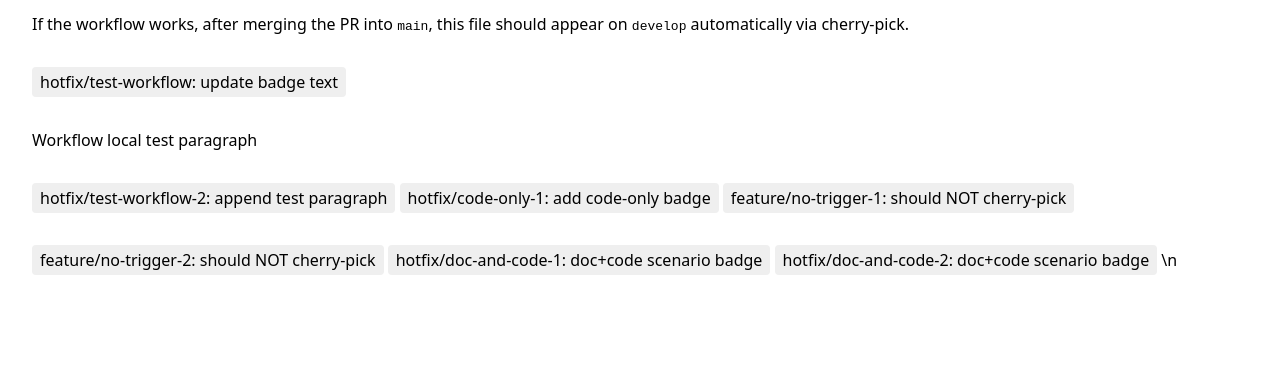
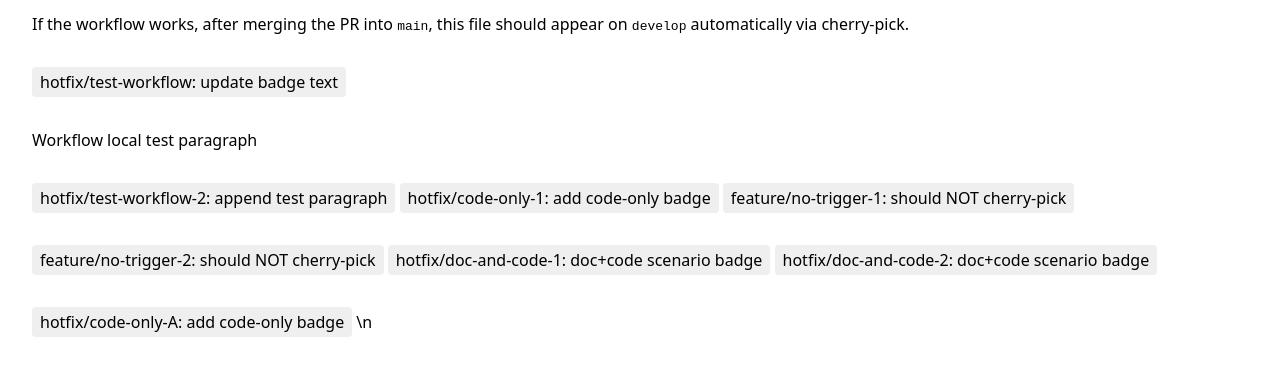
Before and after one commit to motez-trino/cherry-picking-workflow, a plain HTML site: page index.html in a window 1280 px wide. Shown: the part 129-504 px from the top of the page. Drawn offline with Linux system fonts and the light colour scheme.

Commit message:
hotfix: add code-only-A badge to index.html

```diff
--- a/index.html
+++ b/index.html
@@ -22,5 +22,6 @@
     <p class="badge">feature/no-trigger-2: should NOT cherry-pick</p>
     <p class="badge">hotfix/doc-and-code-1: doc+code scenario badge</p>
     <p class="badge">hotfix/doc-and-code-2: doc+code scenario badge</p>
+    <p class="badge">hotfix/code-only-A: add code-only badge</p>
   </body>
 </html>\n    <!-- hotfix/test-workflow-actual change marker -->
```
